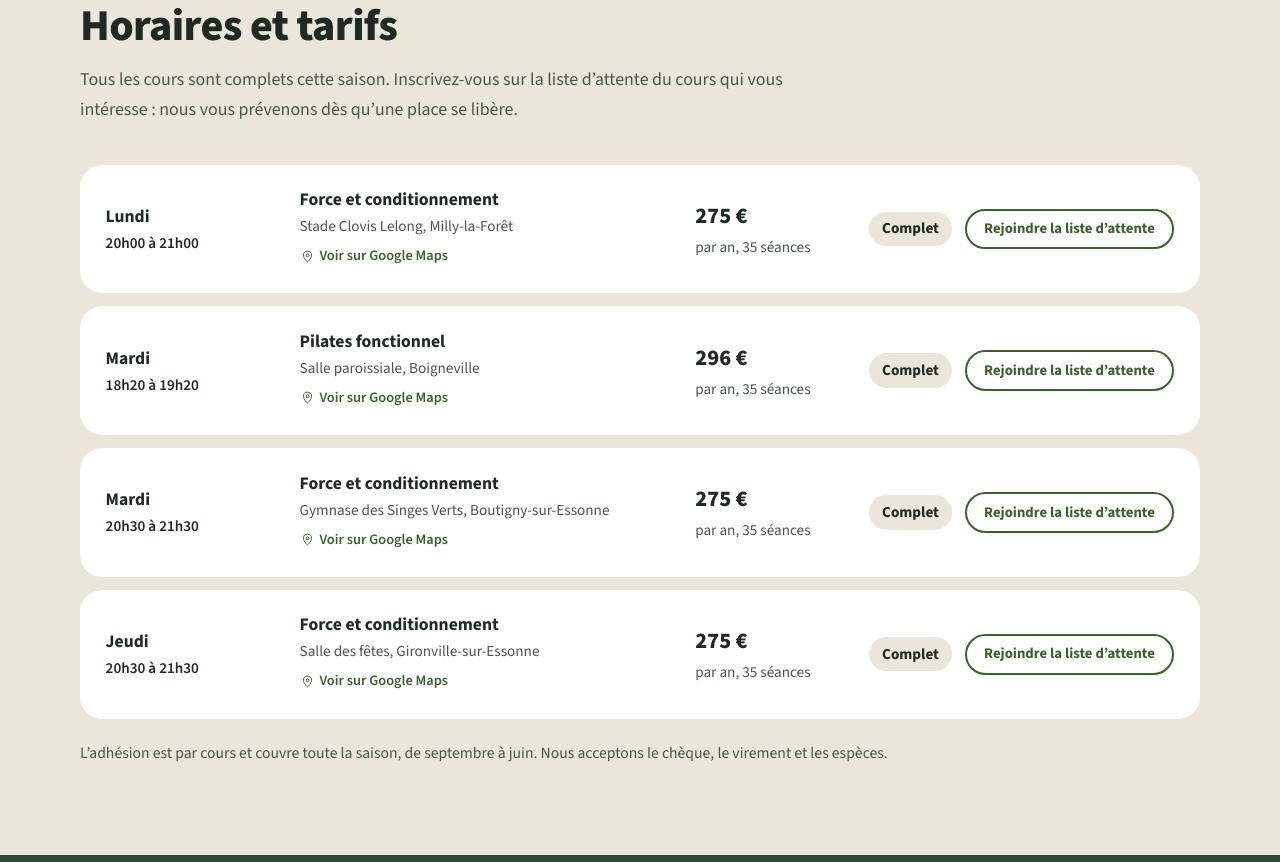
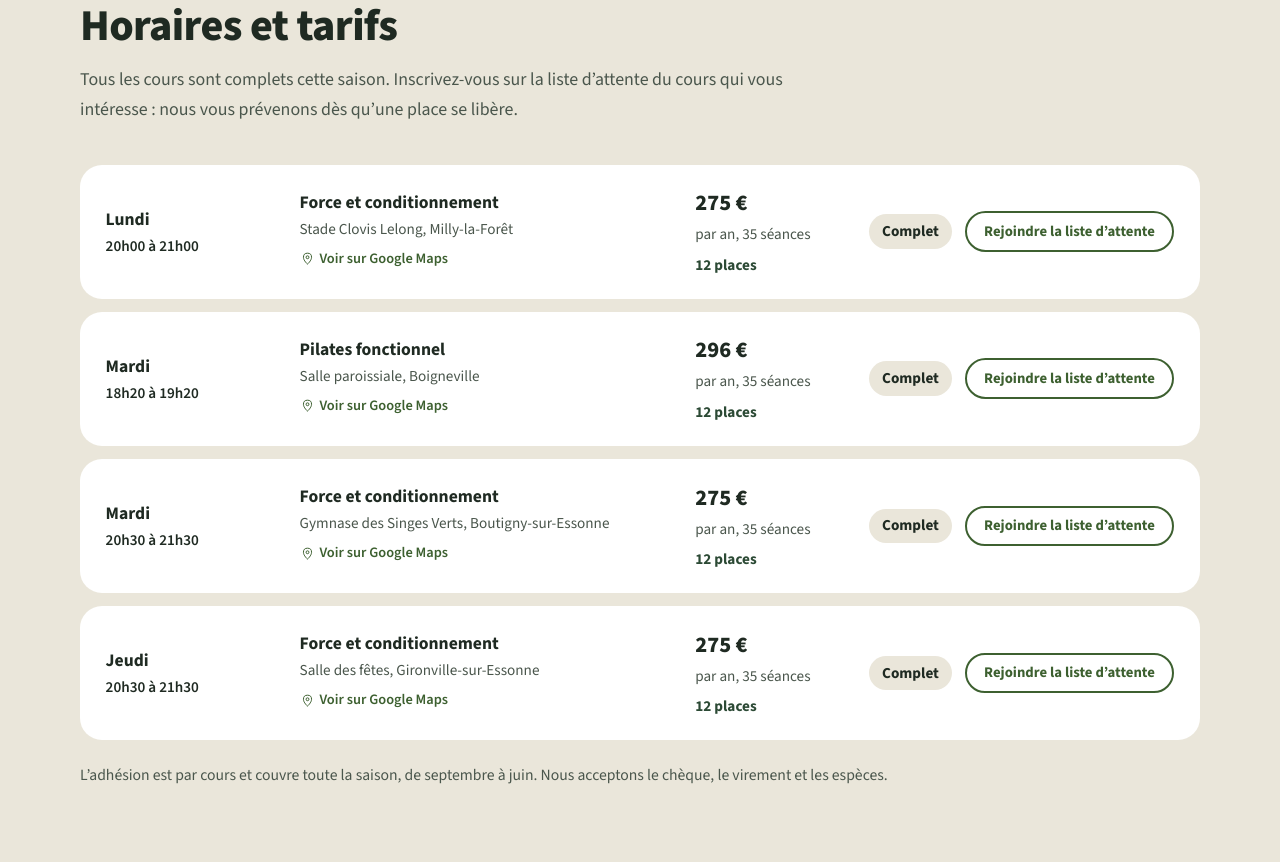
Before and after one commit to vivientraining-art/Association, a plain HTML site: page index.html in a window 1280 px wide. Shown: the part 2598-3460 px from the top of the page. Drawn offline with Linux system fonts and the light colour scheme.

Commit message:
contenu: nombre de places affiché sous chaque cours
Co-Authored-By: Claude Opus 5.5 <noreply@anthropic.com>
Claude-Session: https://claude.ai/code/session_013DyprwXRK7R2N79Sk7nwNy

```diff
--- a/index.html
+++ b/index.html
@@ -176,25 +176,25 @@
       <article class="slot">
         <div class="slot-when"><strong>Lundi</strong><span>20h00 à 21h00</span></div>
         <div class="slot-what"><strong>Force et conditionnement</strong><span>Stade Clovis Lelong, Milly-la-Forêt</span><a class="map" href="https://maps.google.com/?q=Stade+Clovis+Lelong+Milly-la-For%C3%AAt+91490" target="_blank" rel="noopener"><svg class="icon" aria-hidden="true"><use href="#i-pin"></use></svg>Voir sur Google Maps</a></div>
-        <div class="slot-price"><strong>275 €</strong><span>par an, 35 séances</span></div>
+        <div class="slot-price"><strong>275 €</strong><span>par an, 35 séances</span><span class="places">12 places</span></div>
         <div class="slot-status"><span class="badge">Complet</span><a class="btn btn-line" href="https://wa.me/33648918609?text=Bonjour%2C%20je%20souhaite%20m%E2%80%99inscrire%20sur%20la%20liste%20d%E2%80%99attente%20du%20cours%20du%20lundi%20%C3%A0%20Milly-la-For%C3%AAt." target="_blank" rel="noopener">Rejoindre la liste d’attente</a></div>
       </article>
       <article class="slot">
         <div class="slot-when"><strong>Mardi</strong><span>18h20 à 19h20</span></div>
         <div class="slot-what"><strong>Pilates fonctionnel</strong><span>Salle paroissiale, Boigneville</span><a class="map" href="https://maps.app.goo.gl/cRaR5UKYHszM4rr76" target="_blank" rel="noopener"><svg class="icon" aria-hidden="true"><use href="#i-pin"></use></svg>Voir sur Google Maps</a></div>
-        <div class="slot-price"><strong>296 €</strong><span>par an, 35 séances</span></div>
+        <div class="slot-price"><strong>296 €</strong><span>par an, 35 séances</span><span class="places">12 places</span></div>
         <div class="slot-status"><span class="badge">Complet</span><a class="btn btn-line" href="https://wa.me/33648918609?text=Bonjour%2C%20je%20souhaite%20m%E2%80%99inscrire%20sur%20la%20liste%20d%E2%80%99attente%20du%20Pilates%20fonctionnel%20du%20mardi%20%C3%A0%20Boigneville." target="_blank" rel="noopener">Rejoindre la liste d’attente</a></div>
       </article>
       <article class="slot">
         <div class="slot-when"><strong>Mardi</strong><span>20h30 à 21h30</span></div>
         <div class="slot-what"><strong>Force et conditionnement</strong><span>Gymnase des Singes Verts, Boutigny-sur-Essonne</span><a class="map" href="https://maps.google.com/?q=Gymnase+des+Singes+Verts+Boutigny-sur-Essonne+91660" target="_blank" rel="noopener"><svg class="icon" aria-hidden="true"><use href="#i-pin"></use></svg>Voir sur Google Maps</a></div>
-        <div class="slot-price"><strong>275 €</strong><span>par an, 35 séances</span></div>
+        <div class="slot-price"><strong>275 €</strong><span>par an, 35 séances</span><span class="places">12 places</span></div>
         <div class="slot-status"><span class="badge">Complet</span><a class="btn btn-line" href="https://wa.me/33648918609?text=Bonjour%2C%20je%20souhaite%20m%E2%80%99inscrire%20sur%20la%20liste%20d%E2%80%99attente%20du%20cours%20du%20mardi%20%C3%A0%20Boutigny-sur-Essonne." target="_blank" rel="noopener">Rejoindre la liste d’attente</a></div>
       </article>
       <article class="slot">
         <div class="slot-when"><strong>Jeudi</strong><span>20h30 à 21h30</span></div>
         <div class="slot-what"><strong>Force et conditionnement</strong><span>Salle des fêtes, Gironville-sur-Essonne</span><a class="map" href="https://maps.google.com/?q=Salle+des+F%C3%AAtes+Gironville-sur-Essonne+91690" target="_blank" rel="noopener"><svg class="icon" aria-hidden="true"><use href="#i-pin"></use></svg>Voir sur Google Maps</a></div>
-        <div class="slot-price"><strong>275 €</strong><span>par an, 35 séances</span></div>
+        <div class="slot-price"><strong>275 €</strong><span>par an, 35 séances</span><span class="places">12 places</span></div>
         <div class="slot-status"><span class="badge">Complet</span><a class="btn btn-line" href="https://wa.me/33648918609?text=Bonjour%2C%20je%20souhaite%20m%E2%80%99inscrire%20sur%20la%20liste%20d%E2%80%99attente%20du%20cours%20du%20jeudi%20%C3%A0%20Gironville-sur-Essonne." target="_blank" rel="noopener">Rejoindre la liste d’attente</a></div>
       </article>
     </div>
--- a/styles.css
+++ b/styles.css
@@ -198,6 +198,7 @@ strong { color: var(--texte); font-weight: 700; }
 .slot span { display: block; font-size: .95rem; }
 .slot-when span { color: var(--texte); font-weight: 600; }
 .slot-price strong { font-size: 1.4rem; font-weight: 800; }
+.slot-price .places { margin-top: .35rem; font-weight: 700; color: var(--vert); }
 .slot-status { display: flex; align-items: center; gap: .8rem; justify-content: flex-end; }
 .map {
   display: inline-flex; align-items: center; gap: .3rem; margin-top: .3rem;
```
